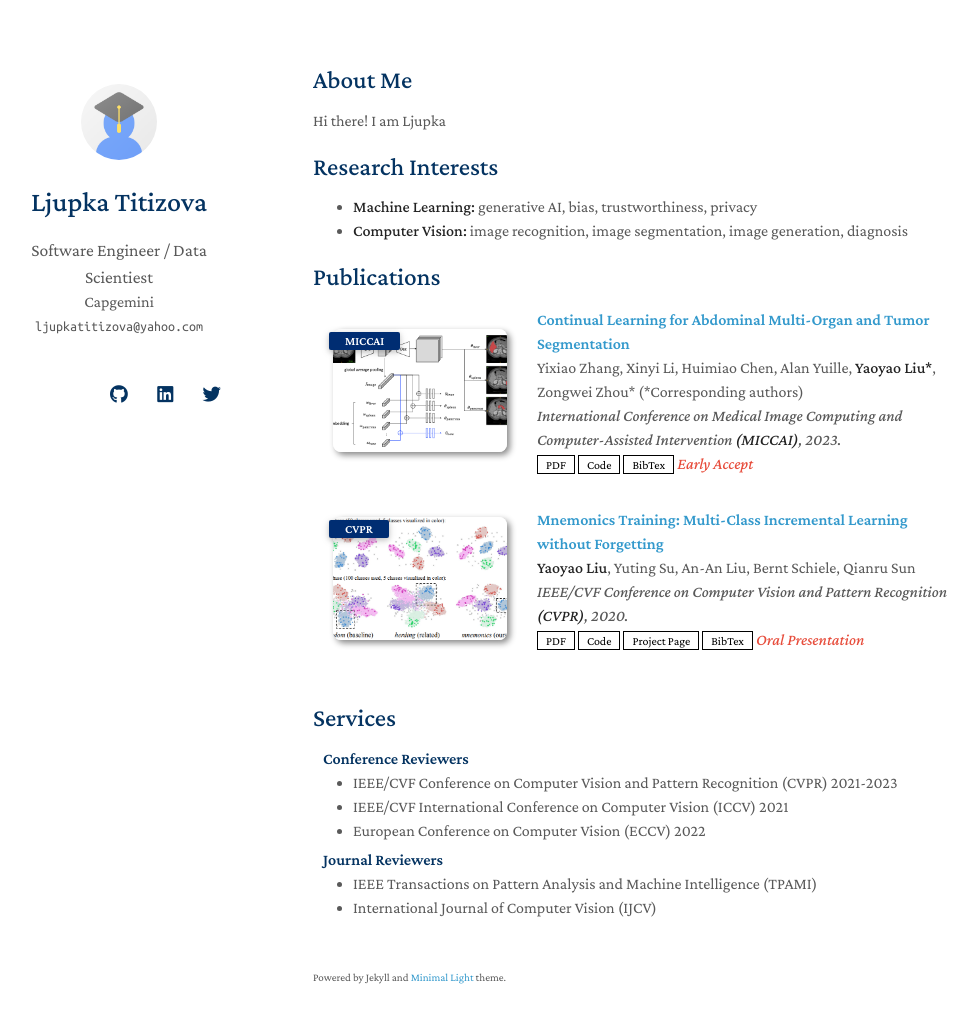
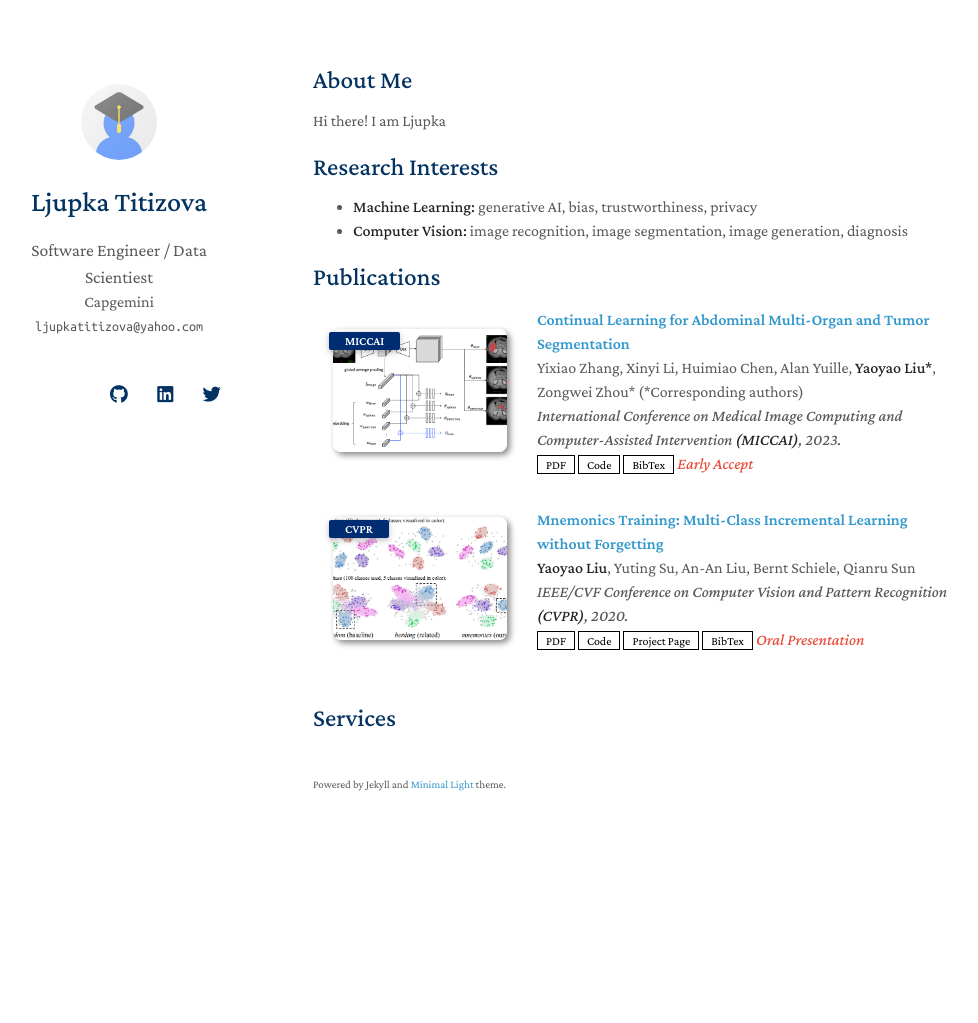
Before and after one commit to Ljupka/Ljupka.github.io, a Jekyll site: the page built from index.md, in a window 1280 px wide and 1058 px high. Shown: the top 1023 px of the window, without its empty margins (157-1135 px from the left). Built offline with Jekyll 4.4.1, drawn with Linux system fonts in a browser that asks for light colours; nearby versions of some CDN libraries; a style sheet for code colours, icons or effects is not loaded; our own code applies the rules of GitHub Pages for plain Markdown files.

Commit message:
Update services.md

```diff
--- a/_includes/services.md
+++ b/_includes/services.md
@@ -1,6 +1,6 @@
 ## Services
-
-<h4 style="margin:0 10px 0;">Conference Reviewers</h4>
+<!--
+<h4 style="margin:0 10px 0;">Projects</h4>
 
 <ul style="margin:0 0 5px;">
   <li><a href="http://cvpr2023.thecvf.com/"><autocolor>IEEE/CVF Conference on Computer Vision and Pattern Recognition (CVPR) 2021-2023</autocolor></a></li>
@@ -14,3 +14,4 @@
   <li><a href="https://www.computer.org/csdl/journal/tp"><autocolor>IEEE Transactions on Pattern Analysis and Machine Intelligence (TPAMI)</autocolor></a></li>
   <li><a href="https://www.springer.com/journal/11263"><autocolor>International Journal of Computer Vision (IJCV)</autocolor></a></li>
 </ul>
+-->
```
